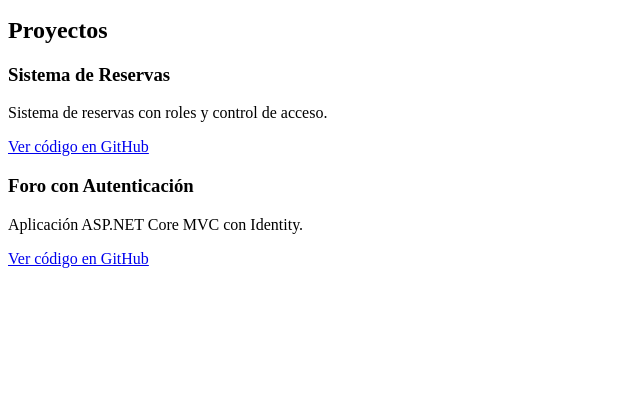
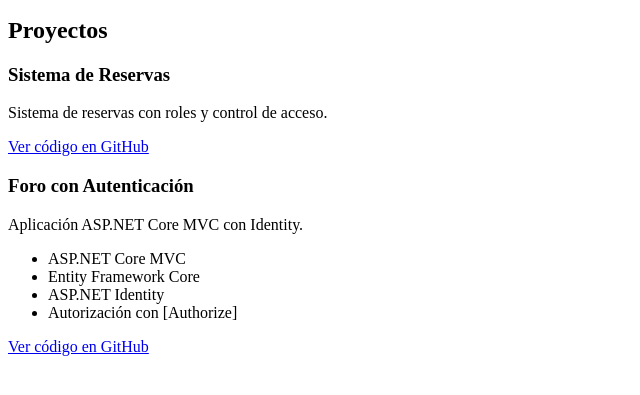
Before and after one commit to claudioFreddy/github.io, a plain HTML site: page index.html in a window 1280 px wide. Shown: the part 101-496 px from the top of the page, without its empty margins (0-640 px from the left). Drawn offline with Linux system fonts and the light colour scheme.

Commit message:
proyecto Foro con Autenticación al portafolio

```diff
--- a/index.html
+++ b/index.html
@@ -17,6 +17,13 @@
 
   <h3>Foro con Autenticación</h3>
   <p>Aplicación ASP.NET Core MVC con Identity.</p>
+   <ul>
+    <li>ASP.NET Core MVC</li>
+    <li>Entity Framework Core</li>
+    <li>ASP.NET Identity</li>
+    <li>Autorización con [Authorize]</li>
+  </ul>
+
   <a href="https://github.com/claudioFreddy/ForoAutenticacionMVC" target="_blank">
     Ver código en GitHub
   </a>
```
